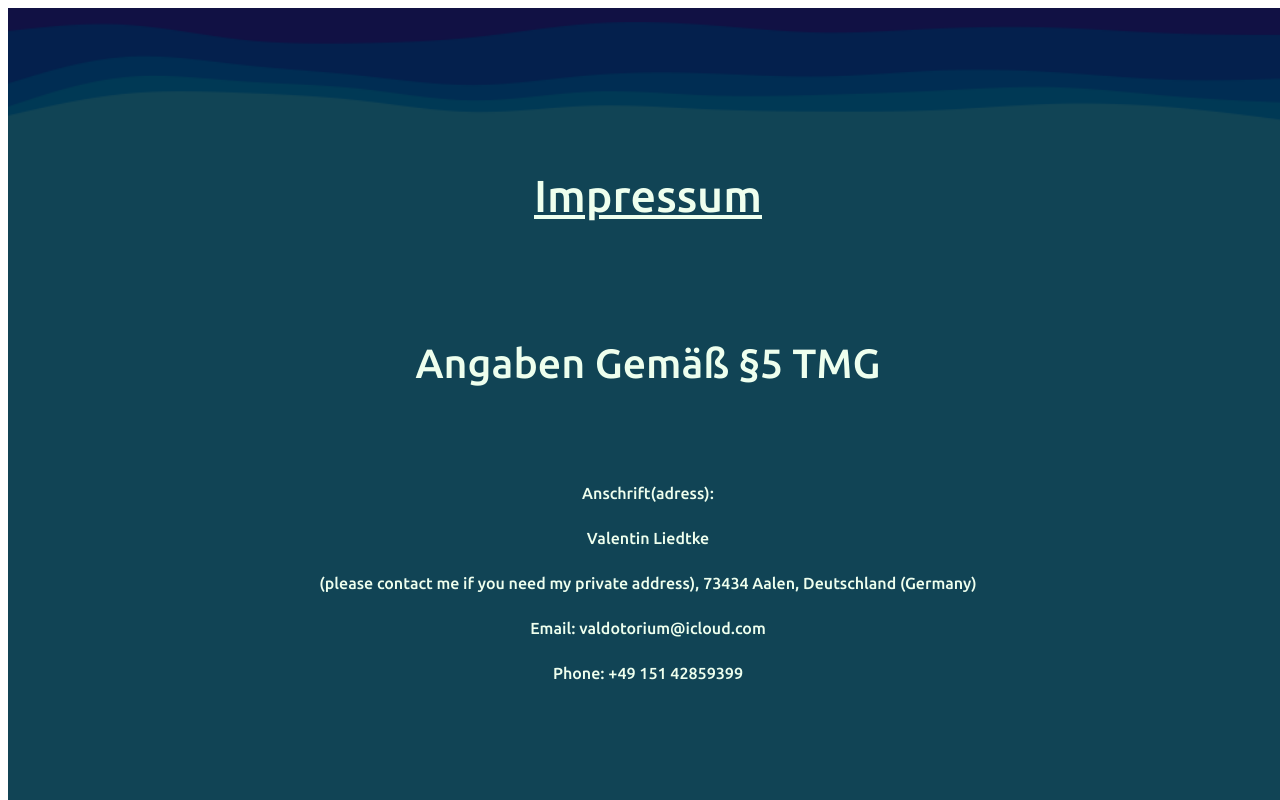
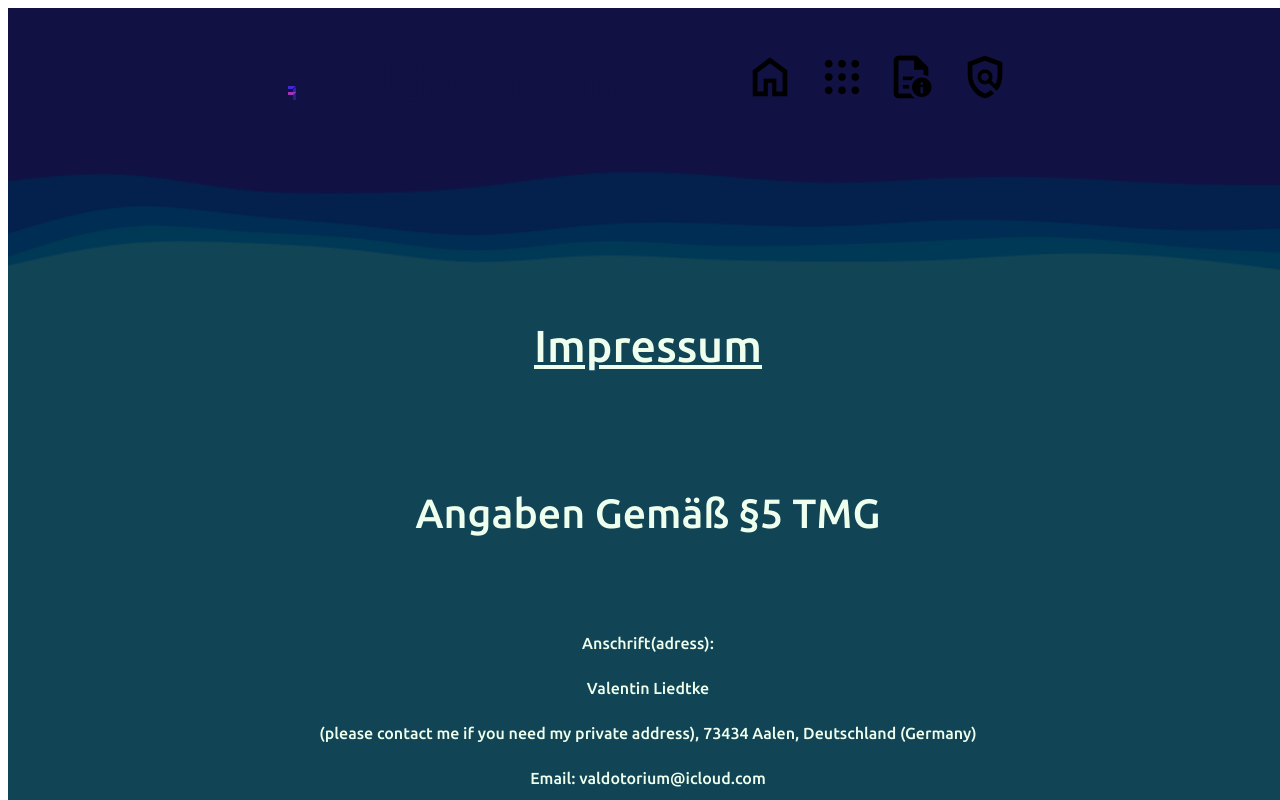
Before and after one commit to Valdotorium/Website, a plain HTML site: page res/sites/impressum.html in a window 1280 px wide. Shown: the top 800 px of the page. Drawn offline with Linux system fonts and the light colour scheme.

Commit message:
Update impressum.html

```diff
--- a/res/sites/impressum.html
+++ b/res/sites/impressum.html
@@ -12,6 +12,16 @@
 
     </head>
     <body id="site">
+        <section class="header">
+            <div class="navbar"><img class = "icon" id ="headerlogo"src="/f.png"></div>
+            <div class="navbar"><h2 id = "main_site_name">Valdotorium</h2></div>
+            <div class = "navbar"></div><div class = "navbar"></div><div class = "navbar"></div><div class = "navbar"></div><div class = "navbar"></div>
+            <div class="navbar"><a href = "https://valdotorium.github.io/Website/"><img class="icon" src="styles/symbols/home.png" alt="HOME"></a></div>
+            <div class="navbar"><a href = "projects.html"><img class="icon" src="styles/symbols/projects.png" alt="PROJECTS"></a></div>
+            <div class="navbar"><a href = "impressum.html"><img class="icon" src="styles/symbols/impressum.png" alt="IMPRESSUM"></a></div>
+            <div class="navbar"><a href = "datenschutz.html"><img class="icon" src="styles/symbols/privacy.png" alt="PRIVACY"></a></div>
+
+        </section>
         <section class="content">
         <div class="transition"></div>
         <p class="content"> <h2 class="underline">Impressum</h2><br>
```
